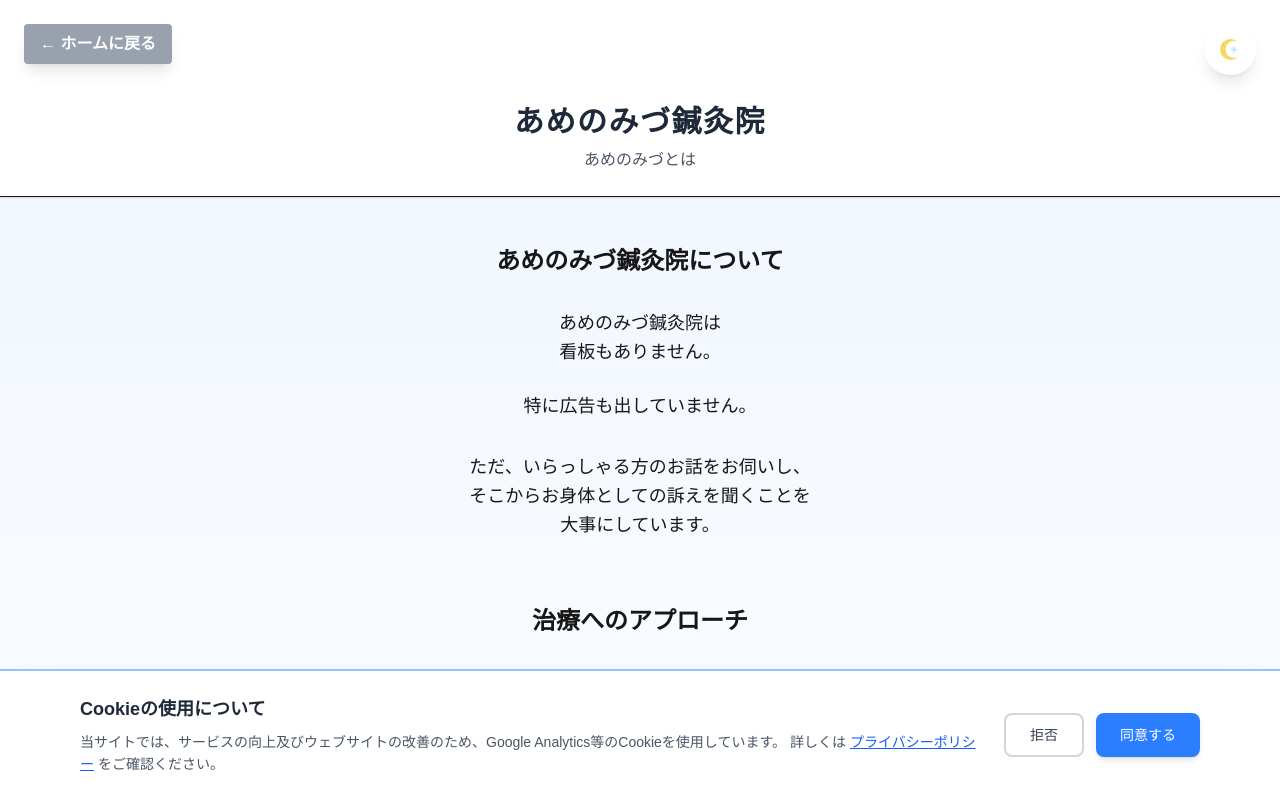
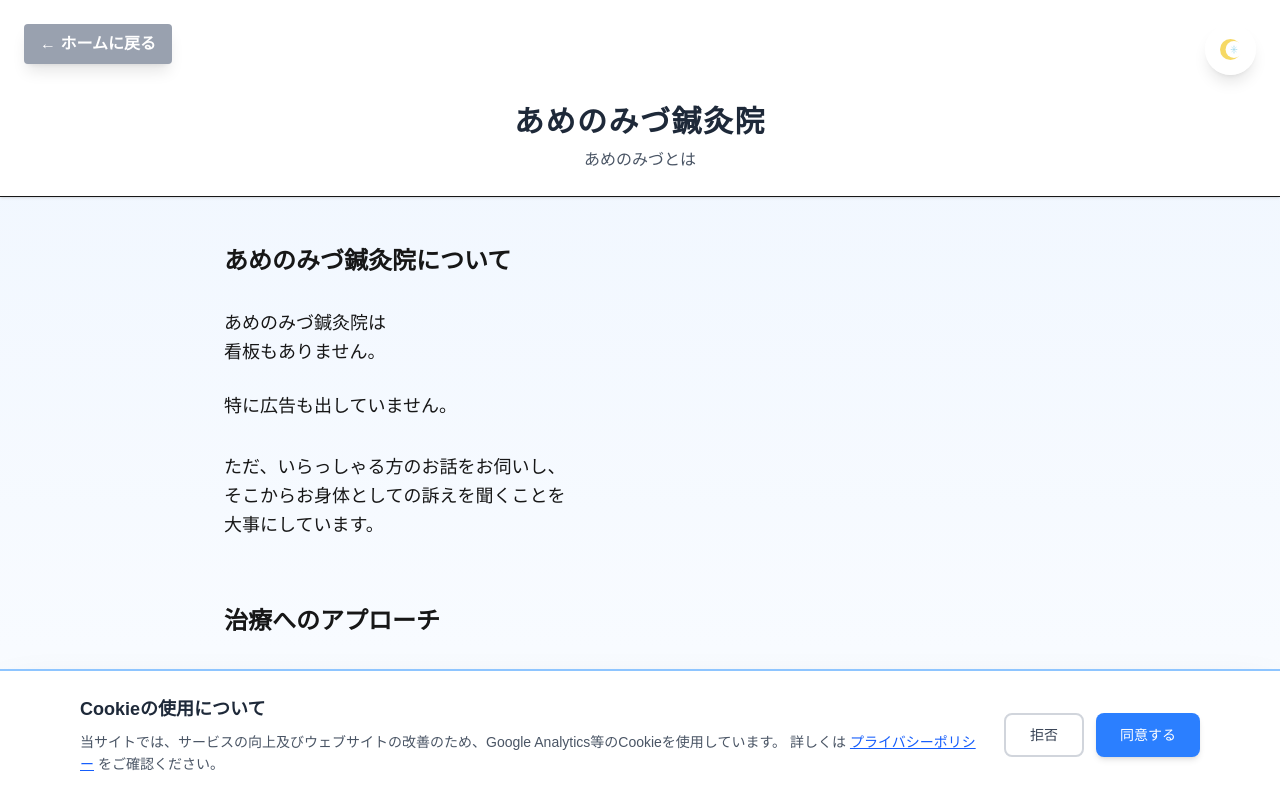
Before and after one commit to Shohei-Nakayama/Amenomizu7.1, a Next.js app in the folder amenomizu7.1/: page /about in a window 1280 px wide. Shown: the top 800 px of the page. Built offline with nearby package versions, Linux system fonts and the light colour scheme.

Commit message:
「あめのみづ鍼灸院について」ページを左揃えにして読みやすくする
中央揃え+手動改行だと行の始点がバラつき読みにくいため、左揃えに変更。

Co-Authored-By: Claude Sonnet 5 <noreply@anthropic.com>

```diff
--- a/amenomizu7.1/src/app/about/page.tsx
+++ b/amenomizu7.1/src/app/about/page.tsx
@@ -5,7 +5,7 @@ export default function About() {
     <div className="font-sans min-h-screen bg-gradient-to-b from-blue-50 to-white">
       <PageHeader subtitle="あめのみづとは" />
 
-      <main className="max-w-4xl mx-auto px-8 py-12 text-center">
+      <main className="max-w-4xl mx-auto px-8 py-12 text-left">
         <section className="mb-16">
           <h2 className="text-2xl font-semibold mb-8">
             あめのみづ鍼灸院について
```
